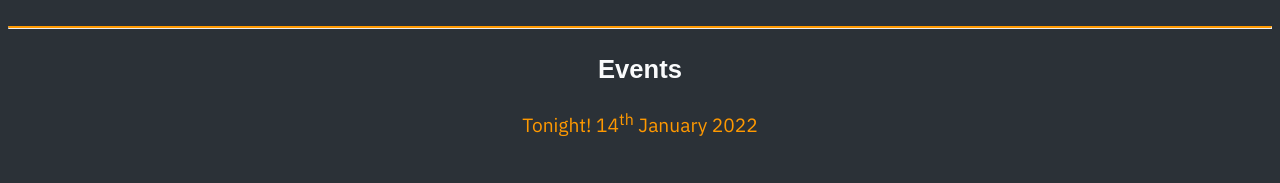
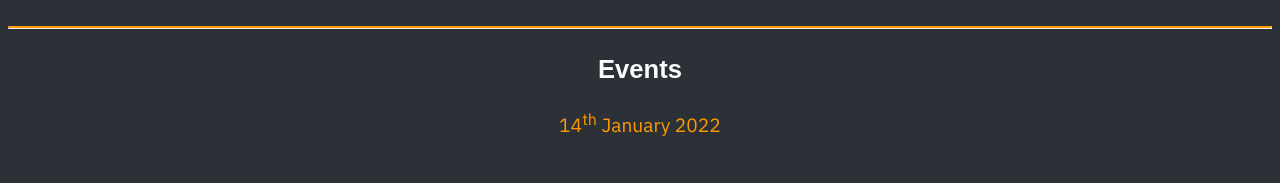
Before and after one commit to ShafinMahmudCS/redesignedCSHub, a plain HTML site: page Home.html in a window 1280 px wide. Shown: the part 2710-2893 px from the top of the page. Drawn offline with nearby package versions, Linux system fonts and the light colour scheme.

Commit message:
event updated

```diff
--- a/Home.html
+++ b/Home.html
@@ -257,7 +257,7 @@
         <div class="container">
             <p class="contain_head"><b>Events</b></p>
 
-            <p id="time">Tonight! 14<sup>th</sup> January 2022</p>
+            <p id="time">14<sup>th</sup> January 2022</p>
 
             <section class="card" data-aos="fade-up-left">
               <img src="images/upcoming/1.png"/>
```
